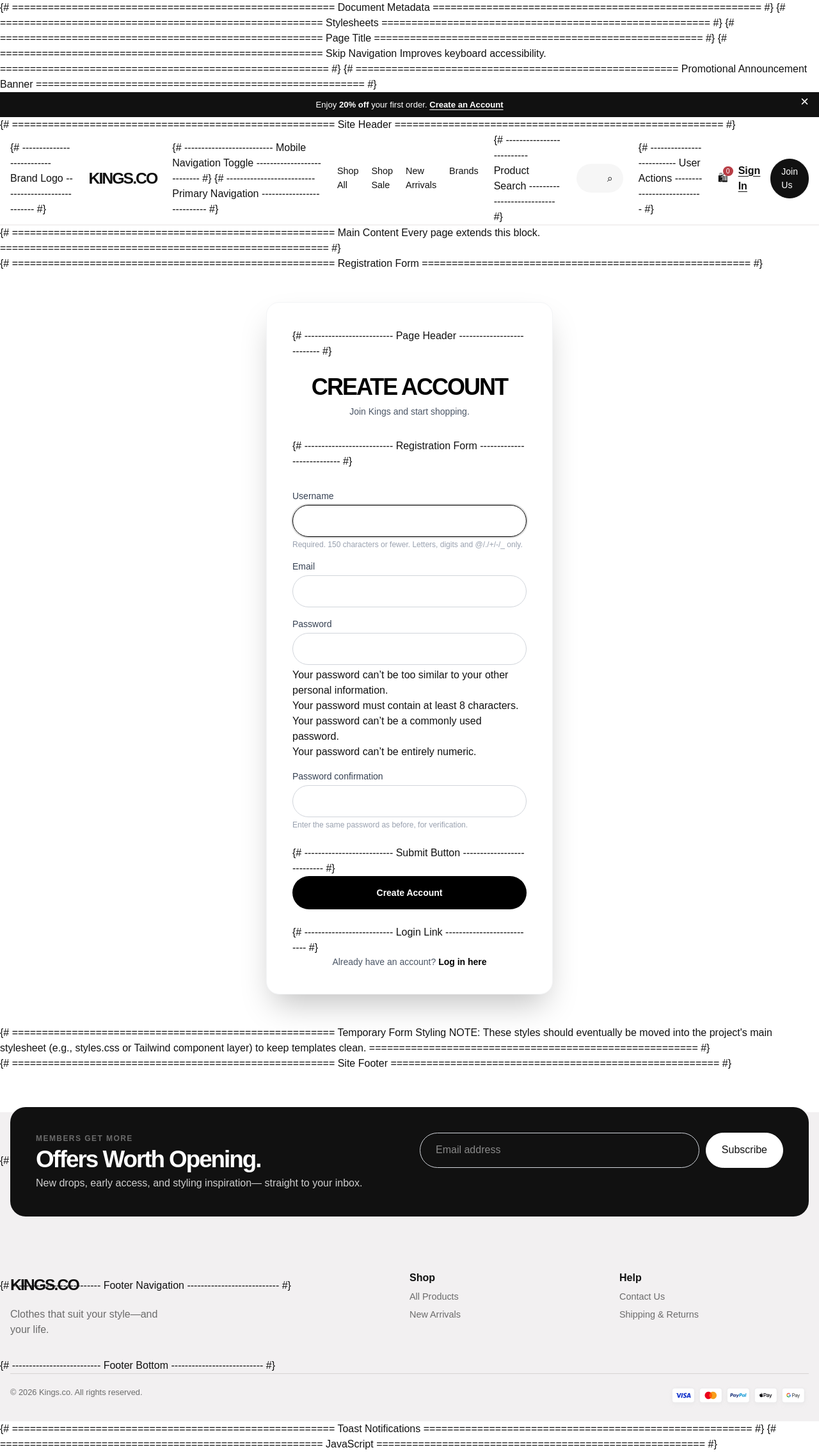
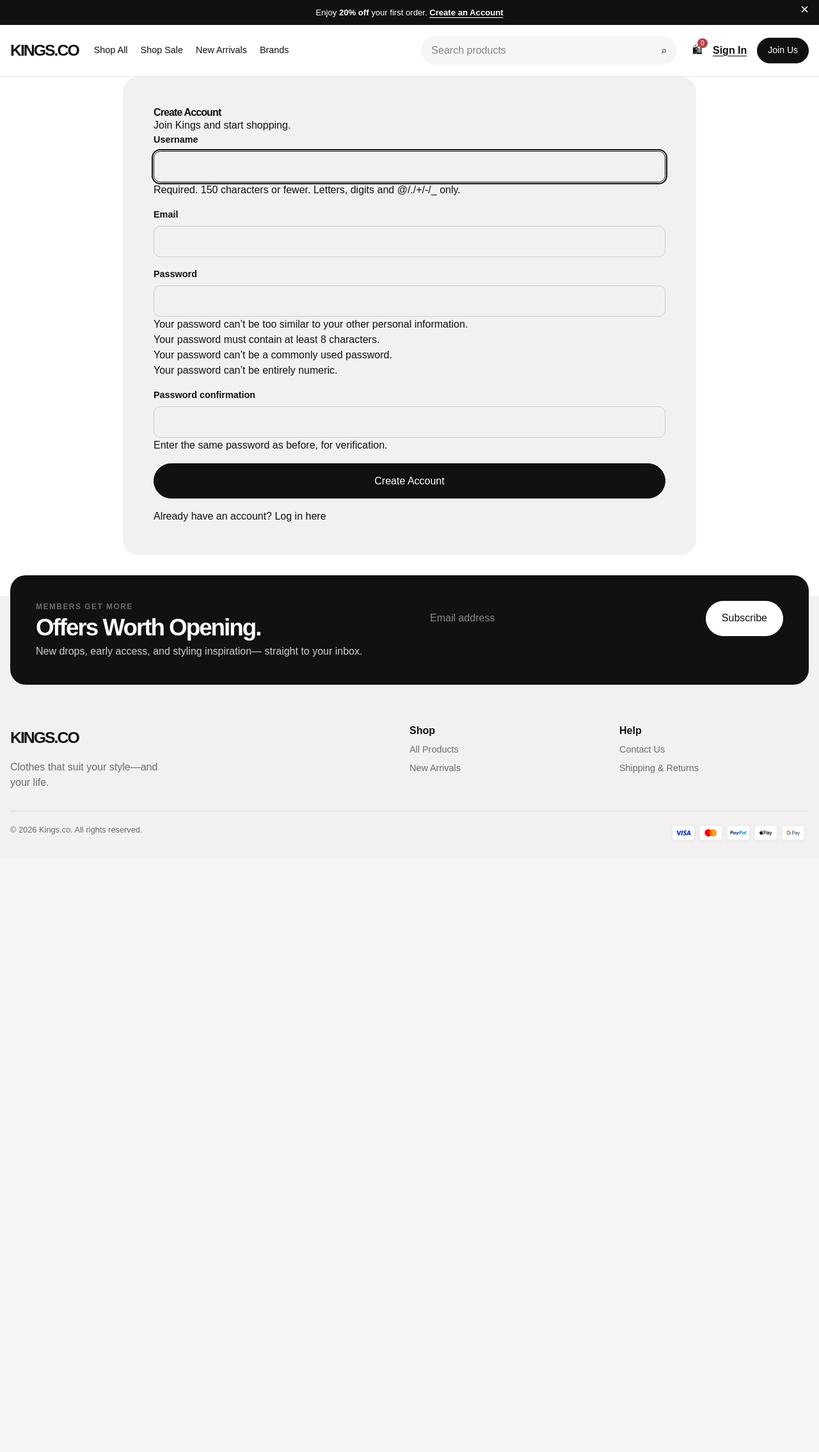
Before and after one commit to busayolawal1311-ctrl/kings, a Django app: page /signup/ in a window 1280 px wide. Shown: the whole page at 64% size. After the commit the page ends 1313 px from the top, so only its background shows below. Run offline with Django 5.2, Linux system fonts and the light colour scheme.

Commit message:
It remains to be seen if this is the final version of the project. I have made some changes to the CSS and JS files, as well as several HTML templates. The changes include updates to the styles, functionality, and layout of the website. I will continue to test and refine the project to ensure it meets the desired specifications. Remian payment gateway integration is still pending, and I will work on that next. Overall, the project is progressing well, and I am confident that it will be completed successfully.

```diff
--- a/static/css/styles.css
+++ b/static/css/styles.css
@@ -11,9 +11,7 @@
     --color-red-500: oklch(63.7% 0.237 25.331);
     --color-red-800: oklch(44.4% 0.177 26.899);
     --color-gray-100: oklch(96.7% 0.003 264.542);
-    --color-gray-300: oklch(87.2% 0.01 258.338);
     --color-gray-400: oklch(70.7% 0.022 261.325);
-    --color-gray-500: oklch(55.1% 0.027 264.364);
     --color-gray-600: oklch(44.6% 0.03 256.802);
     --color-gray-700: oklch(37.3% 0.034 259.733);
     --color-gray-900: oklch(21% 0.034 264.665);
@@ -32,7 +30,6 @@
     --font-weight-bold: 700;
     --font-weight-black: 900;
     --radius-md: 0.375rem;
-    --radius-xl: 0.75rem;
     --default-transition-duration: 150ms;
     --default-transition-timing-function: cubic-bezier(0.4, 0, 0.2, 1);
     --default-font-family: var(--font-sans);
@@ -208,23 +205,14 @@
   .static {
     position: static;
   }
-  .mt-1 {
-    margin-top: calc(var(--spacing) * 1);
-  }
   .mt-2 {
     margin-top: calc(var(--spacing) * 2);
   }
-  .mt-4 {
-    margin-top: calc(var(--spacing) * 4);
-  }
   .mt-6 {
     margin-top: calc(var(--spacing) * 6);
   }
   .mt-8 {
     margin-top: calc(var(--spacing) * 8);
-  }
-  .mb-1 {
-    margin-bottom: calc(var(--spacing) * 1);
   }
   .block {
     display: block;
@@ -328,22 +316,10 @@
     font-size: var(--text-sm);
     line-height: var(--tw-leading, var(--text-sm--line-height));
   }
-  .text-xs {
-    font-size: var(--text-xs);
-    line-height: var(--tw-leading, var(--text-xs--line-height));
-  }
   .font-black {
     --tw-font-weight: var(--font-weight-black);
     font-weight: var(--font-weight-black);
   }
-  .font-bold {
-    --tw-font-weight: var(--font-weight-bold);
-    font-weight: var(--font-weight-bold);
-  }
-  .font-medium {
-    --tw-font-weight: var(--font-weight-medium);
-    font-weight: var(--font-weight-medium);
-  }
   .font-semibold {
     --tw-font-weight: var(--font-weight-semibold);
     font-weight: var(--font-weight-semibold);
@@ -351,18 +327,9 @@
   .text-black {
     color: var(--color-black);
   }
-  .text-gray-400 {
-    color: var(--color-gray-400);
-  }
   .text-gray-600 {
     color: var(--color-gray-600);
   }
-  .text-gray-700 {
-    color: var(--color-gray-700);
-  }
-  .text-red-500 {
-    color: var(--color-red-500);
-  }
   .text-red-800 {
     color: var(--color-red-800);
   }
@@ -371,17 +338,10 @@
   }
   .uppercase {
     text-transform: uppercase;
-  }
-  .italic {
-    font-style: italic;
   }
   .shadow-2xl {
     --tw-shadow: 0 25px 50px -12px var(--tw-shadow-color, rgb(0 0 0 / 0.25));
     box-shadow: var(--tw-inset-shadow), var(--tw-inset-ring-shadow), var(--tw-ring-offset-shadow), var(--tw-ring-shadow), var(--tw-shadow);
-  }
-  .outline {
-    outline-style: var(--tw-outline-style);
-    outline-width: 1px;
   }
   .filter {
     filter: var(--tw-blur,) var(--tw-brightness,) var(--tw-contrast,) var(--tw-grayscale,) var(--tw-hue-rotate,) var(--tw-invert,) var(--tw-saturate,) var(--tw-sepia,) var(--tw-drop-shadow,);
@@ -395,13 +355,6 @@
     &:hover {
       @media (hover: hover) {
         background-color: var(--color-gray-900);
-      }
-    }
-  }
-  .hover\:underline {
-    &:hover {
-      @media (hover: hover) {
-        text-decoration-line: underline;
       }
     }
   }
@@ -1496,11 +1449,6 @@
   syntax: "*";
   inherits: false;
   initial-value: 0 0 #0000;
-}
-@property --tw-outline-style {
-  syntax: "*";
-  inherits: false;
-  initial-value: solid;
 }
 @property --tw-blur {
   syntax: "*";
@@ -1575,7 +1523,6 @@
       --tw-ring-offset-width: 0px;
       --tw-ring-offset-color: #fff;
       --tw-ring-offset-shadow: 0 0 #0000;
-      --tw-outline-style: solid;
       --tw-blur: initial;
       --tw-brightness: initial;
       --tw-contrast: initial;
--- a/static/js/storefront.js
+++ b/static/js/storefront.js
@@ -20,15 +20,18 @@
   /** Keep every cart badge in sync after a server-confirmed mutation. */
   const setCount = (count) => document.querySelectorAll('[data-cart-count]').forEach((node) => { node.textContent = count || '0'; });
 
-  /**
+ /**
    * Submit URL-encoded data with Django's CSRF token.
    * Rejecting non-2xx responses prevents the UI from falsely claiming a cart update.
    */
   const post = async (url, data = {}) => {
+    // Grab the token from the meta tag we added to mainlayout.html
+    const csrfToken = document.querySelector('meta[name="csrf-token"]')?.getAttribute('content');
+
     const response = await fetch(url, {
       method: 'POST',
       headers: {
-        'X-CSRFToken': getCookie('csrftoken'),
+        'X-CSRFToken': csrfToken,
         'X-Requested-With': 'XMLHttpRequest',
         'Content-Type': 'application/x-www-form-urlencoded',
       },
--- a/templates/registration/signup.html
+++ b/templates/registration/signup.html
@@ -1,10 +1,10 @@
 {% extends 'shared/mainlayout.html' %}
 
-{# ==========================================================
+<!-- ==========================================================
    User Registration Page
    Allows new customers to create an account and begin
    shopping on the Kings platform.
-========================================================== #}
+========================================================== -->
 
 {% block title %}
     Create an Account
@@ -13,61 +13,40 @@
 
 {% block content %}
 
-    {# ======================================================
+    <!-- ======================================================
        Registration Form
-    ======================================================= #}
-    <main class="min-h-[70vh] flex items-center justify-center py-12 px-4 sm:px-6 lg:px-8">
+    ======================================================= -->
+    <section class="shell section review-form">
 
-        <div class="max-w-md w-full space-y-8 bg-white p-10 rounded-[20px] shadow-2xl border border-gray-100">
-
-            {# --------------------------
-               Page Header
-            --------------------------- #}
-            <header>
-
-                <h1 class="mt-6 text-center text-4xl font-black uppercase text-black">
+        <h1>
             Create Account
         </h1>
 
-                <p class="mt-2 text-center text-sm text-gray-600">
+        <p>
             Join Kings and start shopping.
         </p>
 
-            </header>
-
-
-            {# --------------------------
-               Registration Form
-            --------------------------- #}
         <form
             method="post"
             action="{% url 'mainsite:signup' %}"
-                class="mt-8 space-y-6"
         >
 
             {% csrf_token %}
 
-                {# Display form-wide validation errors #}
             {{ form.non_field_errors }}
-
-                <div class="space-y-4">
 
             {% for field in form %}
 
                 <div>
 
-                            <label
-                                for="{{ field.id_for_label }}"
-                                class="block mb-1 text-sm font-medium text-gray-700"
-                            >
+                    <label for="{{ field.id_for_label }}">
                         {{ field.label }}
+                        {{ field }}
                     </label>
-
-                            {{ field }}
 
                     {% if field.errors %}
 
-                                <p class="mt-1 text-xs italic text-red-500">
+                        <p class="error-text">
                             {{ field.errors.0 }}
                         </p>
 
@@ -75,7 +54,7 @@
 
                     {% if field.help_text %}
 
-                                <p class="mt-1 text-xs text-gray-400">
+                        <p class="help-text">
                             {{ field.help_text }}
                         </p>
 
@@ -85,71 +64,22 @@
 
             {% endfor %}
 
-                </div>
-
-
-                {# --------------------------
-                   Submit Button
-                --------------------------- #}
             <button
+                class="button"
                 type="submit"
-                    class="group relative flex w-full justify-center rounded-full bg-black px-4 py-4 text-sm font-semibold text-white transition-colors hover:bg-gray-900"
             >
                 Create Account
             </button>
 
-
-                {# --------------------------
-                   Login Link
-                --------------------------- #}
-                <p class="text-center text-sm text-gray-600">
-
+            <p class="switch-link">
                 Already have an account?
-
-                    <a
-                        href="{% url 'login' %}"
-                        class="font-bold text-black hover:underline"
-                    >
+                <a href="{% url 'login' %}">
                     Log in here
                 </a>
-
             </p>
 
         </form>
 
-        </div>
-
-    </main>
-
-
-    {# ======================================================
-       Temporary Form Styling
-
-       NOTE:
-       These styles should eventually be moved into the
-       project's main stylesheet (e.g., styles.css or
-       Tailwind component layer) to keep templates clean.
-    ======================================================= #}
-    <style>
-
-        input[type="text"],
-        input[type="email"],
-        input[type="password"] {
-            width: 100%;
-            padding: 0.75rem 1.5rem;
-            border: 1px solid #d1d5db;
-            border-radius: 9999px;
-            outline: none;
-            transition: border-color 0.2s ease, box-shadow 0.2s ease;
-        }
-
-        input[type="text"]:focus,
-        input[type="email"]:focus,
-        input[type="password"]:focus {
-            border-color: #000;
-            box-shadow: 0 0 0 2px rgba(0, 0, 0, 0.15);
-        }
-
-    </style>
+    </section>
 
 {% endblock %}
--- a/templates/shared/mainlayout.html
+++ b/templates/shared/mainlayout.html
@@ -6,10 +6,7 @@
 
 <head>
 
-    {# ======================================================
-       Document Metadata
-    ======================================================= #}
-
+    <!-- Document Metadata -->
     <meta charset="UTF-8">
 
     <meta
@@ -27,17 +24,22 @@
         content="#111111"
     >
 
-    {# ======================================================
+    <!-- ======================================================
+        CSRF Token for JavaScript Requests
+    ======================================================= -->
+    <meta name="csrf-token" content="{{ csrf_token }}">
+
+    <!-- ======================================================
        Stylesheets
-    ======================================================= #}
+    ======================================================= -->
     <link
         rel="stylesheet"
         href="{% static 'css/styles.css' %}"
     >
 
-    {# ======================================================
+    <!-- ======================================================
        Page Title
-    ======================================================= #}
+    ======================================================= -->
     <title>
         {% block title %}
             Kings.co
@@ -49,10 +51,10 @@
 
 <body>
 
-    {# ======================================================
+    <!-- ======================================================
        Skip Navigation
        Improves keyboard accessibility.
-    ======================================================= #}
+    ======================================================= -->
     <a
         class="skip-link"
         href="#content"
@@ -61,9 +63,9 @@
     </a>
 
 
-    {# ======================================================
+    <!-- ======================================================
        Promotional Announcement Banner
-    ======================================================= #}
+    ======================================================= -->
     <div
         class="announcement"
         data-announcement
@@ -92,16 +94,16 @@
     </div>
 
 
-    {# ======================================================
+    <!-- ======================================================
        Site Header
-    ======================================================= #}
+    ======================================================= -->
     <header class="site-header">
 
         <div class="shell header-inner">
 
-            {# --------------------------
+            <!-- --------------------------
                Brand Logo
-            --------------------------- #}
+            --------------------------- -->
             <a
                 class="brand"
                 href="{% url 'mainsite:index' %}"
@@ -111,9 +113,9 @@
             </a>
 
 
-            {# --------------------------
+            <!-- --------------------------
                Mobile Navigation Toggle
-            --------------------------- #}
+            --------------------------- -->
             <button
                 class="icon-button menu-toggle"
                 type="button"
@@ -133,9 +135,9 @@
             </button>
 
 
-            {# --------------------------
+            <!-- --------------------------
                Primary Navigation
-            --------------------------- #}
+            --------------------------- -->
             <nav
                 id="primary-navigation"
                 class="primary-nav"
@@ -161,9 +163,9 @@
             </nav>
 
 
-            {# --------------------------
+            <!-- --------------------------
                Product Search
-            --------------------------- #}
+            --------------------------- -->
             <form
                 class="header-search"
                 method="get"
@@ -196,9 +198,9 @@
             </form>
 
 
-            {# --------------------------
+            <!-- --------------------------
                User Actions
-            --------------------------- #}
+            --------------------------- -->
             <div class="header-actions">
 
                 <a
@@ -262,26 +264,27 @@
     </header>
 
 
-    {# ======================================================
+    <!-- ======================================================
        Main Content
        Every page extends this block.
-    ======================================================= #}
+    ======================================================= -->
     <main id="content">
 
         {% block content %}
+        {% block content_placeholder %}{% endblock %}
         {% endblock %}
 
     </main>
 
 
-    {# ======================================================
+    <!-- ======================================================
        Site Footer
-    ======================================================= #}
+    ======================================================= -->
     <footer class="site-footer">
 
-        {# --------------------------
+        <!-- --------------------------
            Newsletter
-        --------------------------- #}
+        --------------------------- -->
         <section class="shell newsletter">
 
             <div>
@@ -357,9 +360,9 @@
         </section>
 
 
-        {# --------------------------
+        <!-- --------------------------
            Footer Navigation
-        --------------------------- #}
+        --------------------------- -->
         <div class="shell footer-grid">
 
             <div>
@@ -408,9 +411,9 @@
         </div>
 
 
-        {# --------------------------
+        <!-- --------------------------
            Footer Bottom
-        --------------------------- #}
+        --------------------------- -->
         <div class="shell footer-bottom">
 
             <span>
@@ -431,9 +434,9 @@
     </footer>
 
 
-    {# ======================================================
+    <!-- ======================================================
        Toast Notifications
-    ======================================================= #}
+    ======================================================= -->
     <div
         class="toast-region"
         aria-live="polite"
@@ -441,9 +444,9 @@
     ></div>
 
 
-    {# ======================================================
+    <!-- ======================================================
        JavaScript
-    ======================================================= #}
+    ======================================================= -->
     <script
         src="{% static 'js/storefront.js' %}"
         defer
```
Also changed, not shown: templates/mainsite/categories.html (+18 -18 lines), templates/mainsite/checkout.html (+14 -0 lines), templates/mainsite/index.html (+18 -18 lines), templates/mainsite/partials/product_card.html (+12 -12 lines), templates/mainsite/product.html (+24 -24 lines), templates/registration/account.html (+10 -10 lines), templates/registration/password_change_form.html (+4 -4 lines), templates/registration/password_reset_complete.html (+4 -4 lines), templates/registration/password_reset_confirm.html (+4 -4 lines), templates/registration/password_reset_done.html (+4 -4 lines), templates/registration/password_reset_form.html (+4 -4 lines). Lines whose indentation alone changed are shown as unchanged.
